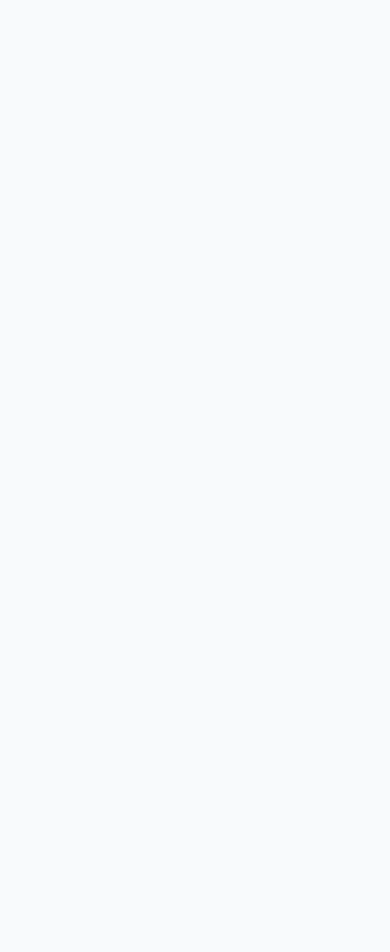
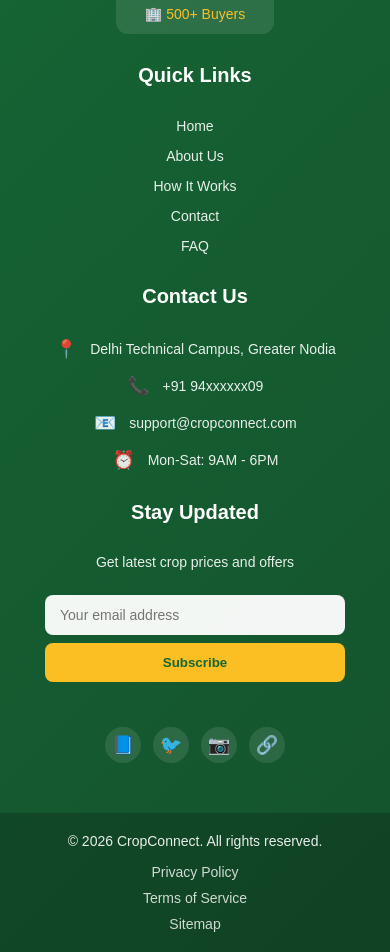
Before and after one commit to sumit92669/CropConnect, a React (Vite) app in the folder frontend/: page / in a window 390 px wide. Shown: the part 3307-4259 px from the top of the page. Before the commit the page ends 3094 px from the top, so only its background shows below. Built offline with nearby package versions, Linux system fonts and the light colour scheme.

Commit message:
feat: add footer component and update styles
- Create new Footer component with 5 sections
- Add social media links and contact info
- Update App.jsx to include footer
- Add footer styles in index.css
- Make footer responsive

```diff
--- a/frontend/src/App.jsx
+++ b/frontend/src/App.jsx
@@ -4,13 +4,14 @@
 import Buyer from "./pages/Buyer"
 import Login from "./pages/Login"
 import Signup from "./pages/Signup"
+import Footer from "./components/Footer"  // ✅ Add this import
 
 function App() {
   const [role, setRole] = useState(null)
   const [currentPage, setCurrentPage] = useState('home')
   const [darkMode, setDarkMode] = useState(false)
-  const [searchTerm, setSearchTerm] = useState('')  // ✅ New state
-  const [crops, setCrops] = useState([              // ✅ Move crops to state
+  const [searchTerm, setSearchTerm] = useState('')
+  const [crops, setCrops] = useState([
     { id: 1, name: "Wheat", price: 2200, unit: "Quintal", image: "https://cdn.britannica.com/90/94190-050-C0BA6A58/Cereal-crops-wheat-reproduction.jpg" },
     { id: 2, name: "Rice", price: 3100, unit: "Quintal", image: "https://cdn.britannica.com/89/140889-050-EC3F00BF/Ripening-heads-rice-Oryza-sativa.jpg" },
     { id: 3, name: "Corn", price: 1800, unit: "Quintal", image: "https://missourisouthernseed.com/wp-content/uploads/2020/02/reids-yellow-dent-corn.jpg" },
@@ -19,7 +20,6 @@
     { id: 6, name: "Millet", price: 2600, unit: "Quintal", image: "https://morningchores.com/wp-content/uploads/2022/04/millet-plants.jpg" }
   ])
 
-  // ✅ Filter crops based on search term
   const filteredCrops = crops.filter(crop =>
     crop.name.toLowerCase().includes(searchTerm.toLowerCase())
   )
@@ -57,7 +57,7 @@
     setRole(null)
   }
 
-  const handleSearch = (term) => {  // ✅ New function
+  const handleSearch = (term) => {
     setSearchTerm(term)
   }
 
@@ -76,7 +76,7 @@
         onSignupClick={handleSignupClick}
         darkMode={darkMode}
         toggleDarkMode={toggleDarkMode}
-        onSearch={handleSearch}  // ✅ Pass search function
+        onSearch={handleSearch}
         searchTerm={searchTerm}
       />
 
@@ -116,7 +116,6 @@
             </div>
           </div>
 
-          {/* ✅ Search results count */}
           {searchTerm && (
             <div className="search-results-info">
               <p>{filteredCrops.length} crops found for "{searchTerm}"</p>
@@ -134,7 +133,6 @@
                 </div>
               ))
             ) : (
-              // ✅ Empty state
               <div className="no-results">
                 <p>No crops found. Try searching for something else!</p>
               </div>
@@ -145,6 +143,9 @@
 
       {role === "farmer" && <Farmer darkMode={darkMode} />}
       {role === "buyer" && <Buyer darkMode={darkMode} />}
+
+      {/* ✅ Footer - Always show at bottom */}
+      <Footer />
     </div>
   )
 }
--- /dev/null
+++ b/frontend/src/components/Footer.jsx
@@ -0,0 +1,97 @@
+import React from 'react'
+
+function Footer({ darkMode }) {
+  const currentYear = new Date().getFullYear()
+
+  return (
+    <footer className={`footer ${darkMode ? 'footer-dark' : ''}`}>
+      <div className="footer-content">
+        {/* About Section */}
+        <div className="footer-section">
+          <h3 className="footer-title">
+            <span className="footer-icon">🌾</span> CropConnect
+          </h3>
+          <p className="footer-about">
+            Connecting farmers directly with NGOs and bulk buyers.
+            Fair prices, no middlemen, better future for agriculture.
+          </p>
+          <div className="footer-stats-mini">
+            <span>👨‍🌾 10,000+ Farmers</span>
+            <span>🏢 500+ Buyers</span>
+          </div>
+        </div>
+
+        {/* Quick Links */}
+        <div className="footer-section">
+          <h3 className="footer-title">Quick Links</h3>
+          <ul className="footer-links">
+            <li><a href="/">Home</a></li>
+            <li><a href="/about">About Us</a></li>
+            <li><a href="/how-it-works">How It Works</a></li>
+            <li><a href="/contact">Contact</a></li>
+            <li><a href="/faq">FAQ</a></li>
+          </ul>
+        </div>
+
+        {/* Contact Info */}
+        <div className="footer-section">
+          <h3 className="footer-title">Contact Us</h3>
+          <ul className="footer-contact">
+            <li>
+              <span className="contact-icon">📍</span>
+              <span>Delhi Technical Campus, Greater Nodia</span>
+            </li>
+            <li>
+              <span className="contact-icon">📞</span>
+              <span>+91 94xxxxxx09</span>
+            </li>
+            <li>
+              <span className="contact-icon">📧</span>
+              <span>support@cropconnect.com</span>
+            </li>
+            <li>
+              <span className="contact-icon">⏰</span>
+              <span>Mon-Sat: 9AM - 6PM</span>
+            </li>
+          </ul>
+        </div>
+
+        {/* Newsletter */}
+        <div className="footer-section">
+          <h3 className="footer-title">Stay Updated</h3>
+          <p className="newsletter-text">
+            Get latest crop prices and offers
+          </p>
+          <form className="newsletter-form" onSubmit={(e) => e.preventDefault()}>
+            <input
+              type="email"
+              placeholder="Your email address"
+              className={`newsletter-input ${darkMode ? 'input-dark' : ''}`}
+            />
+            <button type="submit" className="newsletter-btn">
+              Subscribe
+            </button>
+          </form>
+          <div className="social-links">
+            <a href="#" className="social-link" aria-label="Facebook">📘</a>
+            <a href="#" className="social-link" aria-label="Twitter">🐦</a>
+            <a href="#" className="social-link" aria-label="Instagram">📷</a>
+            <a href="#" className="social-link" aria-label="LinkedIn">🔗</a>
+          </div>
+        </div>
+      </div>
+
+      {/* Bottom Bar */}
+      <div className="footer-bottom">
+        <p>© {currentYear} CropConnect. All rights reserved.</p>
+        <div className="footer-bottom-links">
+          <a href="/privacy">Privacy Policy</a>
+          <a href="/terms">Terms of Service</a>
+          <a href="/sitemap">Sitemap</a>
+        </div>
+      </div>
+    </footer>
+  )
+}
+
+export default Footer
--- a/frontend/src/index.css
+++ b/frontend/src/index.css
@@ -2744,3 +2744,276 @@
     padding: 0 20px;
   }
 }
+/* ===== FOOTER STYLES ===== */
+.footer {
+  background: linear-gradient(135deg, #166534 0%, #14532d 100%);
+  color: white;
+  margin-top: 60px;
+  padding: 50px 0 0;
+  font-family: Arial, sans-serif;
+}
+
+.footer-dark {
+  background: linear-gradient(135deg, #0a2b1a 0%, #0a1f12 100%);
+}
+
+.footer-content {
+  max-width: 1200px;
+  margin: 0 auto;
+  padding: 0 20px;
+  display: grid;
+  grid-template-columns: repeat(4, 1fr);
+  gap: 40px;
+}
+
+/* Footer Sections */
+.footer-section {
+  display: flex;
+  flex-direction: column;
+  gap: 20px;
+}
+
+.footer-title {
+  font-size: 20px;
+  font-weight: 600;
+  margin: 0 0 10px;
+  color: white;
+  display: flex;
+  align-items: center;
+  gap: 8px;
+}
+
+.footer-icon {
+  font-size: 24px;
+}
+
+.footer-about {
+  line-height: 1.6;
+  color: rgba(255, 255, 255, 0.9);
+  margin: 0;
+  font-size: 14px;
+}
+
+.footer-stats-mini {
+  display: flex;
+  flex-direction: column;
+  gap: 8px;
+  background: rgba(255, 255, 255, 0.1);
+  padding: 12px 15px;
+  border-radius: 12px;
+  font-size: 14px;
+  color: #fbbf24;
+}
+
+/* Footer Links */
+.footer-links {
+  list-style: none;
+  padding: 0;
+  margin: 0;
+  display: flex;
+  flex-direction: column;
+  gap: 12px;
+}
+
+.footer-links li a {
+  color: rgba(255, 255, 255, 0.9);
+  text-decoration: none;
+  transition: all 0.2s;
+  font-size: 14px;
+  display: inline-block;
+}
+
+.footer-links li a:hover {
+  color: #fbbf24;
+  transform: translateX(5px);
+}
+
+/* Contact Info */
+.footer-contact {
+  list-style: none;
+  padding: 0;
+  margin: 0;
+  display: flex;
+  flex-direction: column;
+  gap: 15px;
+}
+
+.footer-contact li {
+  display: flex;
+  align-items: center;
+  gap: 12px;
+  color: rgba(255, 255, 255, 0.9);
+  font-size: 14px;
+}
+
+.contact-icon {
+  font-size: 18px;
+  min-width: 24px;
+}
+
+/* Newsletter */
+.newsletter-text {
+  color: rgba(255, 255, 255, 0.9);
+  font-size: 14px;
+  margin: 0;
+}
+
+.newsletter-form {
+  display: flex;
+  gap: 8px;
+  margin: 5px 0 15px;
+}
+
+.newsletter-input {
+  flex: 1;
+  padding: 12px 15px;
+  border: none;
+  border-radius: 8px;
+  font-size: 14px;
+  background: rgba(255, 255, 255, 0.95);
+  outline: none;
+}
+
+.newsletter-input:focus {
+  box-shadow: 0 0 0 3px rgba(251, 191, 36, 0.3);
+}
+
+.newsletter-btn {
+  padding: 12px 20px;
+  background: #fbbf24;
+  color: #166534;
+  border: none;
+  border-radius: 8px;
+  font-weight: 600;
+  cursor: pointer;
+  transition: all 0.2s;
+  white-space: nowrap;
+}
+
+.newsletter-btn:hover {
+  background: #f59e0b;
+  transform: translateY(-2px);
+  box-shadow: 0 4px 12px rgba(251, 191, 36, 0.3);
+}
+
+/* Social Links */
+.social-links {
+  display: flex;
+  gap: 12px;
+  margin-top: 10px;
+}
+
+.social-link {
+  width: 36px;
+  height: 36px;
+  background: rgba(255, 255, 255, 0.1);
+  border-radius: 50%;
+  display: flex;
+  align-items: center;
+  justify-content: center;
+  color: white;
+  text-decoration: none;
+  font-size: 18px;
+  transition: all 0.2s;
+}
+
+.social-link:hover {
+  background: #fbbf24;
+  color: #166534;
+  transform: translateY(-3px);
+}
+
+/* Footer Bottom */
+.footer-bottom {
+  margin-top: 50px;
+  padding: 20px;
+  background: rgba(0, 0, 0, 0.2);
+  display: flex;
+  justify-content: space-between;
+  align-items: center;
+  flex-wrap: wrap;
+  gap: 15px;
+  font-size: 14px;
+}
+
+.footer-bottom p {
+  margin: 0;
+  color: rgba(255, 255, 255, 0.9);
+}
+
+.footer-bottom-links {
+  display: flex;
+  gap: 20px;
+}
+
+.footer-bottom-links a {
+  color: rgba(255, 255, 255, 0.8);
+  text-decoration: none;
+  transition: color 0.2s;
+}
+
+.footer-bottom-links a:hover {
+  color: #fbbf24;
+}
+
+/* Dark mode adjustments */
+.footer-dark .footer-bottom {
+  background: rgba(0, 0, 0, 0.4);
+}
+
+/* Responsive Design */
+@media (max-width: 1024px) {
+  .footer-content {
+    grid-template-columns: repeat(2, 1fr);
+    gap: 40px 30px;
+  }
+}
+
+@media (max-width: 768px) {
+  .footer {
+    padding: 40px 0 0;
+  }
+
+  .footer-content {
+    grid-template-columns: 1fr;
+    gap: 30px;
+  }
+
+  .footer-section {
+    text-align: center;
+    align-items: center;
+  }
+
+  .footer-contact li {
+    justify-content: center;
+  }
+
+  .footer-bottom {
+    flex-direction: column;
+    text-align: center;
+    gap: 15px;
+    padding: 20px;
+  }
+
+  .footer-bottom-links {
+    flex-wrap: wrap;
+    justify-content: center;
+  }
+
+  .newsletter-form {
+    flex-direction: column;
+    width: 100%;
+    max-width: 300px;
+  }
+
+  .social-links {
+    justify-content: center;
+  }
+}
+
+@media (max-width: 480px) {
+  .footer-bottom-links {
+    flex-direction: column;
+    gap: 10px;
+  }
+}
```
